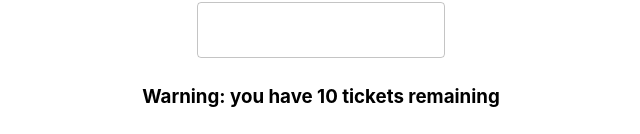
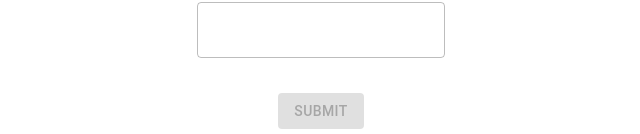
Before and after one commit to lc00/raffle-app-frontend, a React (Create React App) app: page / in a window 1280 px wide. Shown: the part 1213-1347 px from the top of the page, without its empty margins (319-959 px from the left). Built offline with nearby package versions, Linux system fonts and the light colour scheme.

Commit message:
added the logic for enabling/disabling submit button

```diff
--- a/src/App.js
+++ b/src/App.js
@@ -12,7 +12,7 @@ class App extends React.Component {
     this.state ={
       name: "meow",
       email: "me@ow.com",
-      donationAmount: "5",
+      donationAmount: "",
       topMessage: "",
       tiers: [],
       prizes: [],
--- /dev/null
+++ b/src/Buttons.js
@@ -0,0 +1,34 @@
+import React from "react";
+import { makeStyles } from "@material-ui/core/styles";
+import Button from "@material-ui/core/Button";
+
+const useStyles = makeStyles(theme => ({
+  button: {
+    margin: theme.spacing(1)
+  },
+  input: {
+    display: "none"
+  }
+}));
+
+export default function Buttons(props) {
+  const classes = useStyles();
+
+  let result = props.allFunc.checkTicketsEntered()
+
+  if (result === 0) result = true
+  else              result = false
+
+  return (
+    <div>
+      <Button
+        variant="contained"
+        color="secondary"
+        disabled={!result}
+        className={classes.button}
+      >
+        Submit
+      </Button>
+    </div>
+  );
+}
--- a/src/Home.js
+++ b/src/Home.js
@@ -4,6 +4,7 @@ import Tiers from "./Tiers"
 import TopMessage from './TopMessage'
 import Prizes from './Prizes'
 import BottomMessage from './BottomMessage'
+import Buttons from './Buttons'
 
 export default function Home(props) {
   return (
@@ -15,7 +16,7 @@ export default function Home(props) {
         <TopMessage info={props.info} allFunc={props.allFunc}/>
         <Prizes info={props.info} allFunc={props.allFunc}/>
         <BottomMessage info={props.info} allFunc={props.allFunc} />
-        {/* <Buttons /> */}
+        <Buttons info={props.info} allFunc={props.allFunc}  />
     </div>
   )
 }
```
